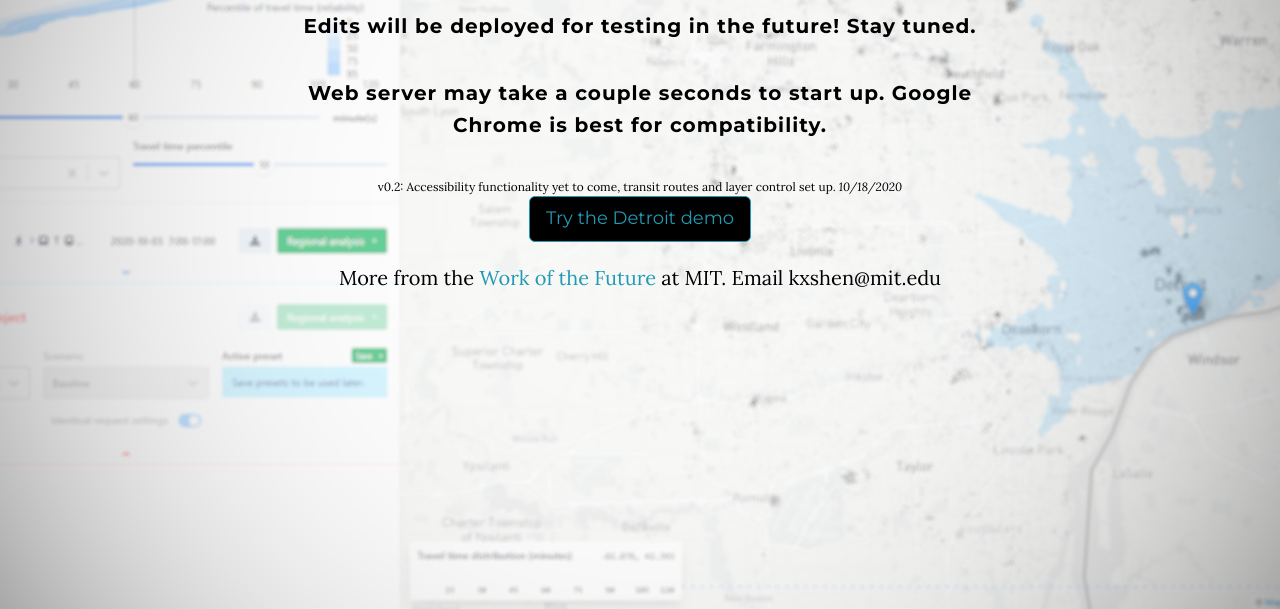
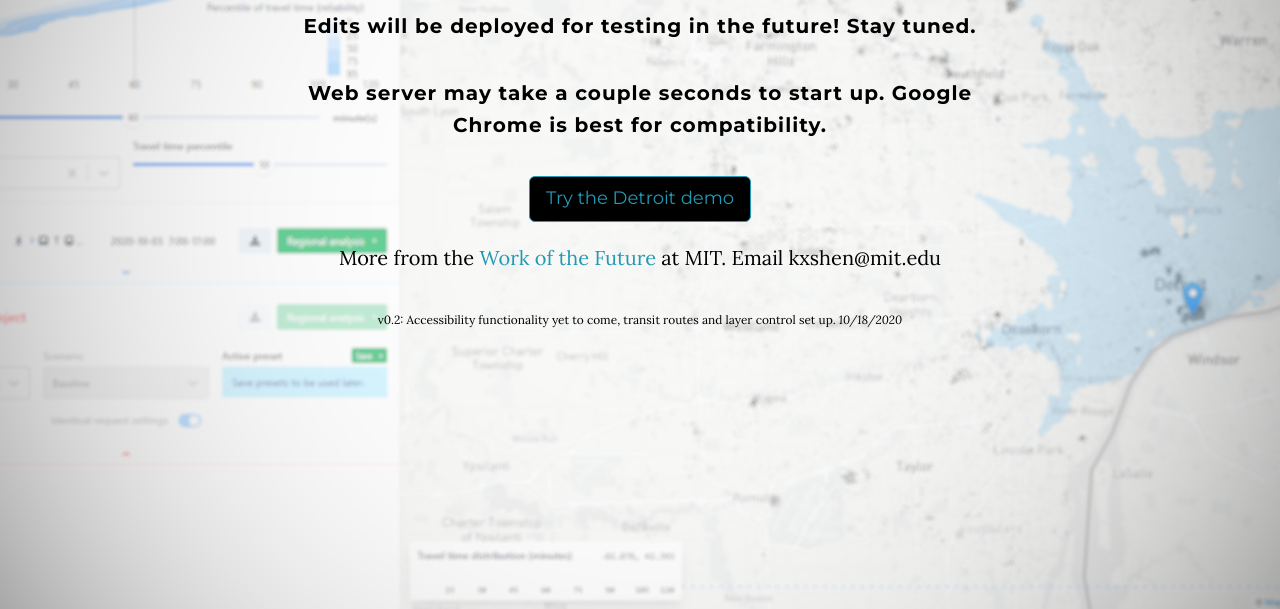
Before and after one commit to kxshen/thesis-accessibility, a plain HTML site: page detroit/index.html in a window 1280 px wide. Shown: the part 191-800 px from the top of the page. Drawn offline with Linux system fonts and the light colour scheme.

Commit message:
Moved note to bottom

```diff
--- a/detroit/index.html
+++ b/detroit/index.html
@@ -36,11 +36,11 @@
 						<p>Edits will be deployed for testing in the future! Stay tuned. </p>
                         <p>Web server may take a couple seconds to start up. Google Chrome is best for compatibility.</p>
                         </h3>
-                        <small>v0.2: Accessibility functionality yet to come, transit routes and layer control set up. <i>10/18/2020</i></small>
 						<a class="btn btn-default btn-lg" href="https://kevmapper-detroit.herokuapp.com/">Try the Detroit demo</a><br><br>
                     </div>
                 </div>
-				<p>More from the <a href="https://workofthefuture.mit.edu">Work of the Future</a> at MIT. Email kxshen@mit.edu</p>
+                <p>More from the <a href="https://workofthefuture.mit.edu">Work of the Future</a> at MIT. Email kxshen@mit.edu</p>
+                <small>v0.2: Accessibility functionality yet to come, transit routes and layer control set up. <i>10/18/2020</i></small><br>
             </div>
         </div>
     </div>
```
